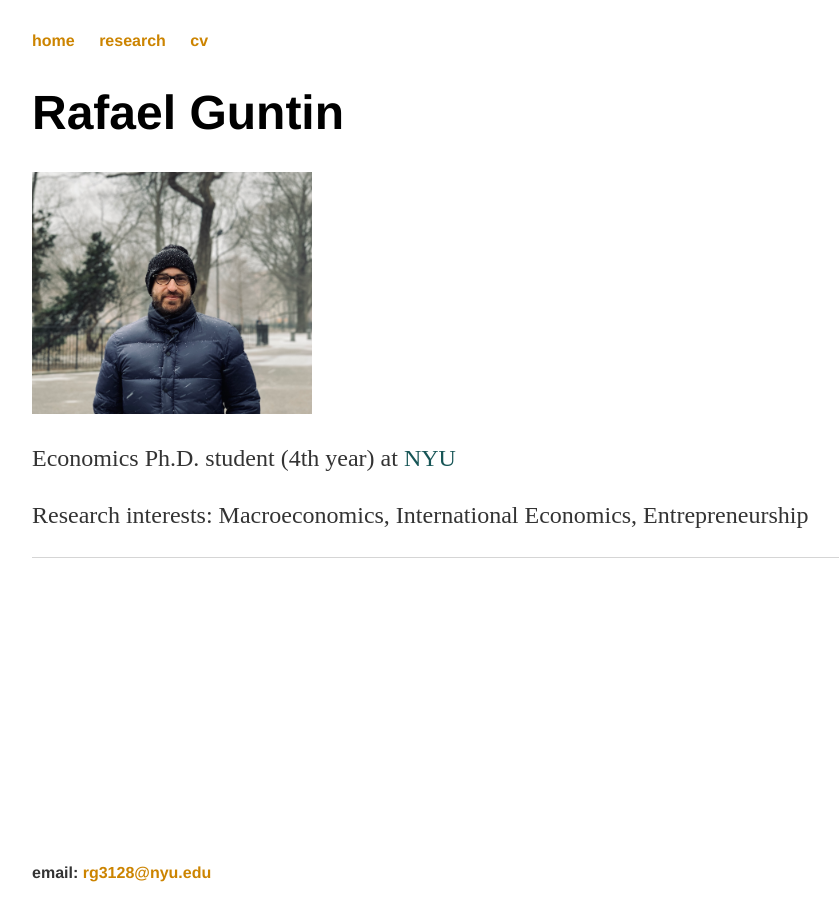
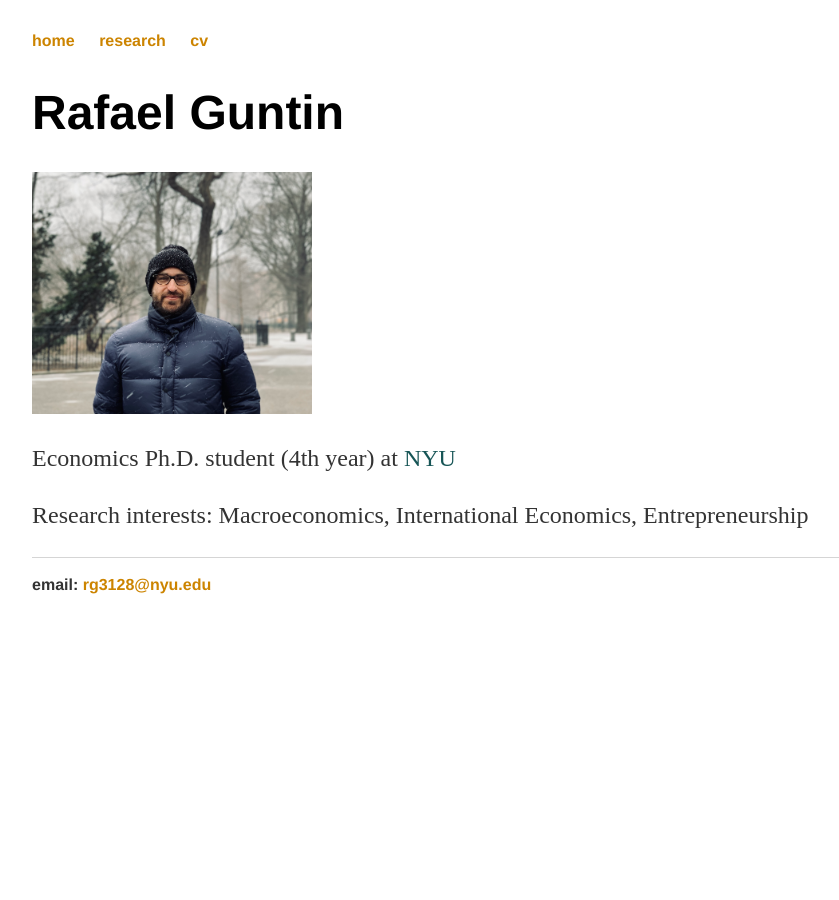
Before and after one commit to rafaguntin/rafaguntin.github.io, a Jekyll site: the page built from index.html, in a window 1280 px wide. Shown: the whole page, without its empty margins (96-935 px from the left). Built offline with Jekyll 4.4.1, drawn with Linux system fonts in a browser that asks for light colours.

Commit message:
Update main.css

```diff
--- a/css/main.css
+++ b/css/main.css
@@ -16,6 +16,6 @@ nav ul, footer ul { font-size: 1em; font-family: 'Helvetica', 'Arial', 'Sans-Ser
 nav ul li, footer ul li { display: inline; margin-right: 20px; }
 
 /*nav ul {position: fixed; width: 100%;}*/
-footer ul {position: absolute; bottom: 0; width: 100%;}
+footer ul {position: sticky; bottom: 0; width: 100%;}
 
 footer { border-top: 1px solid #d5d5d5; font-size: 1em; }
```
